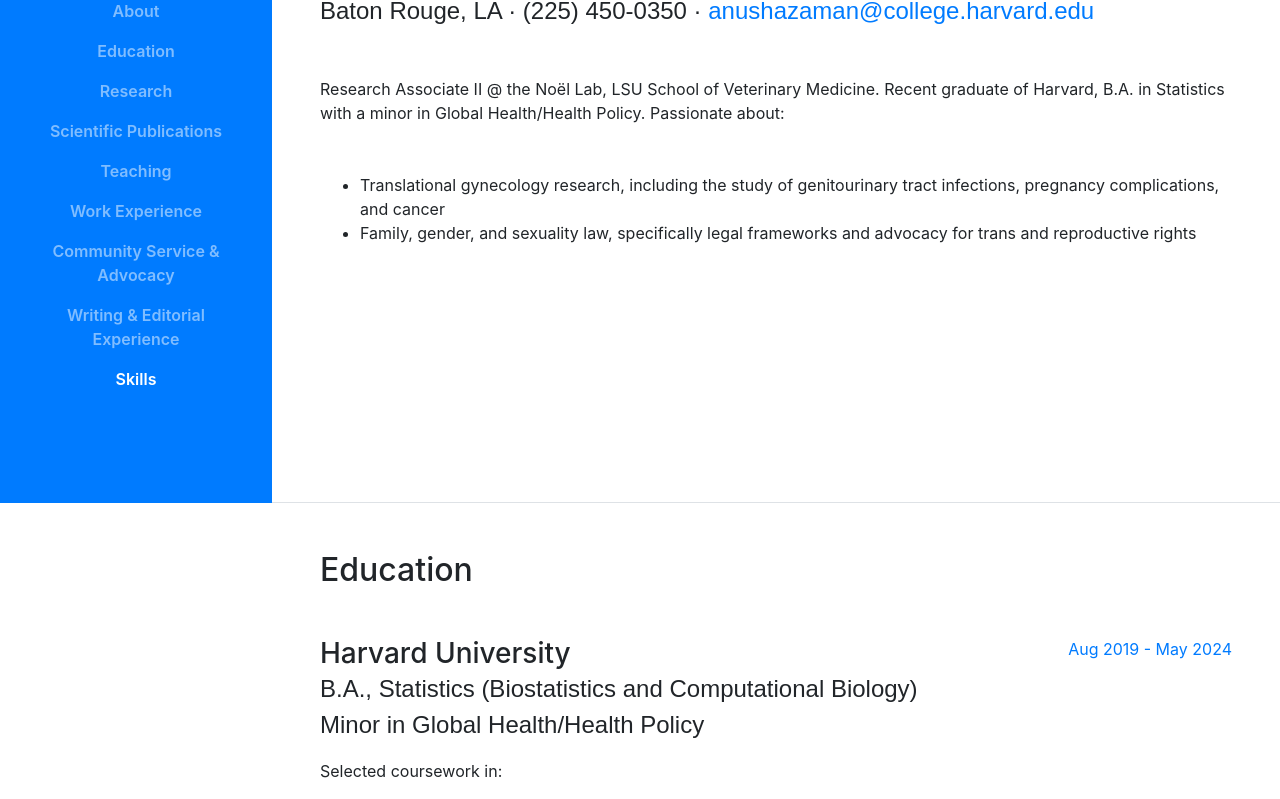
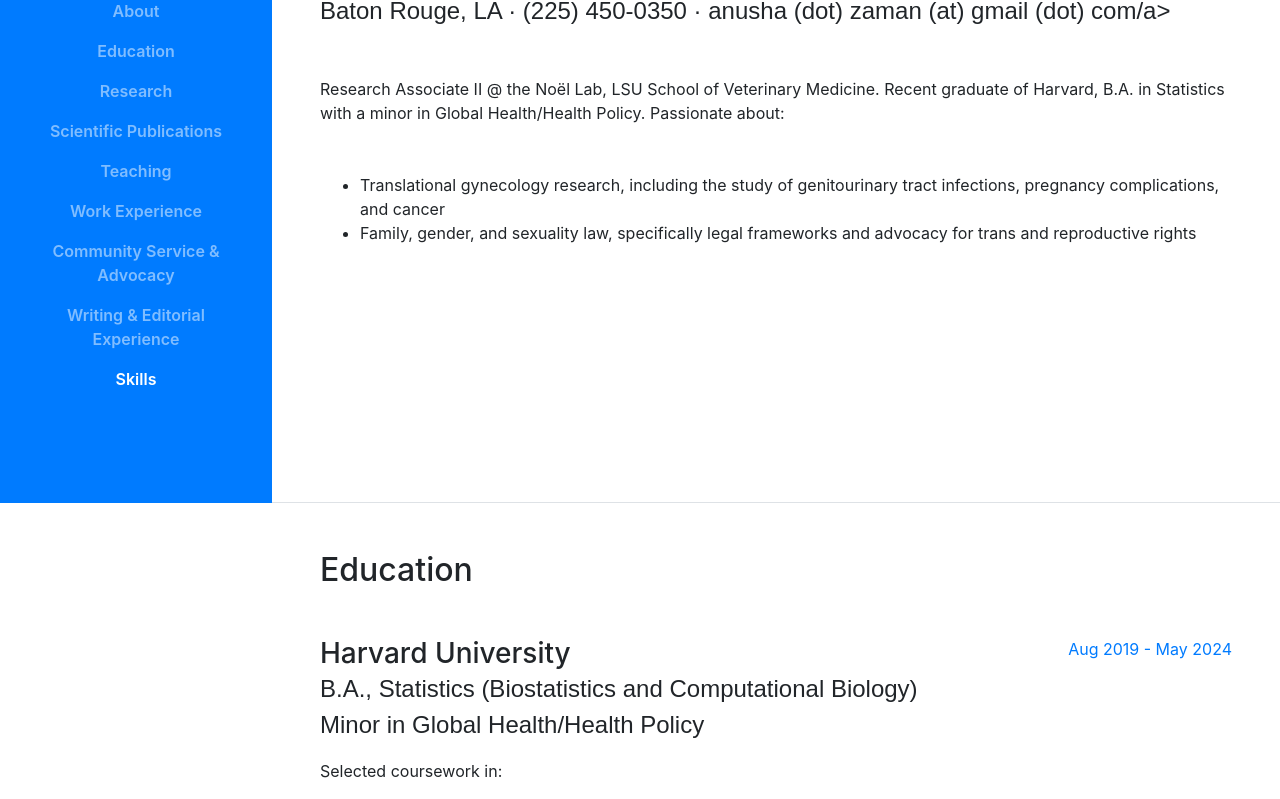
Before and after one commit to anushazaman/anushazaman.github.io, a website with bundled scripts: page index.html in a window 1280 px wide. Shown: the part 297-1096 px from the top of the page. Built offline with nearby package versions, Linux system fonts and the light colour scheme; a web font is replaced by a local one.

Commit message:
Change email

```diff
--- a/index.html
+++ b/index.html
@@ -78,7 +78,7 @@
           <h1 class="mb-0">Anusha Zaman
           </h1>
           <div class="subheading mb-5">Baton Rouge, LA · (225) 450-0350 ·
-            <a href="mailto:anushazaman@college.harvard.edu">anushazaman@college.harvard.edu</a>
+            <a>anusha (dot) zaman (at) gmail (dot) com/a>
           </div>
           <p class="mb-5">Research Associate II @ the Noël Lab, LSU School of Veterinary Medicine. Recent graduate of Harvard, B.A. in Statistics with a minor in Global Health/Health Policy. Passionate about:
             <ul>
```
